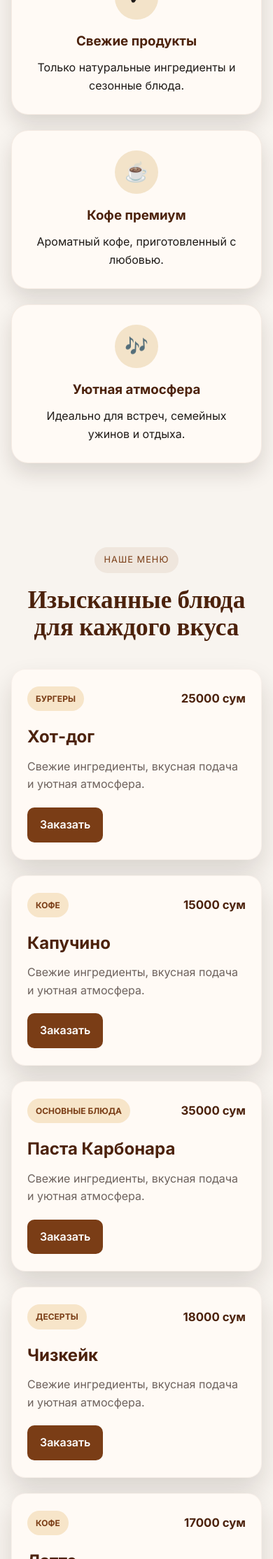
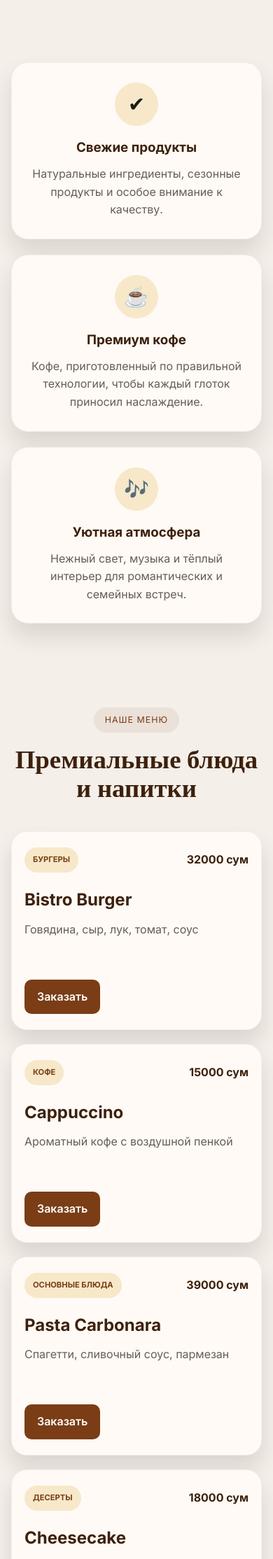
Before and after one commit to atajanqwerty47-prog/cafe-restaurant-website, a Flask app: page / in a window 390 px wide. Shown: the part 792-3020 px from the top of the page at 70% size. Run offline with Flask 3, Linux system fonts and the light colour scheme.

Commit message:
Upgrade cafe landing page with premium restaurant design, gallery, and booking interactions

```diff
--- a/app.py
+++ b/app.py
@@ -3,18 +3,20 @@ from flask import Flask, render_template
 app = Flask(__name__)
 
 products = [
-    {"id": 1, "name": "Хот-дог", "price": "25000", "category": "Бургеры"},
-    {"id": 2, "name": "Капучино", "price": "15000", "category": "Кофе"},
-    {"id": 3, "name": "Паста Карбонара", "price": "35000", "category": "Основные блюда"},
-    {"id": 4, "name": "Чизкейк", "price": "18000", "category": "Десерты"},
-    {"id": 5, "name": "Латте", "price": "17000", "category": "Кофе"},
-    {"id": 6, "name": "Салат Цезарь", "price": "30000", "category": "Салаты"},
+    {"id": 1, "name": "Bistro Burger", "price": "32000", "category": "Бургеры", "desc": "Говядина, сыр, лук, томат, соус"},
+    {"id": 2, "name": "Cappuccino", "price": "15000", "category": "Кофе", "desc": "Ароматный кофе с воздушной пенкой"},
+    {"id": 3, "name": "Pasta Carbonara", "price": "39000", "category": "Основные блюда", "desc": "Спагетти, сливочный соус, пармезан"},
+    {"id": 4, "name": "Cheesecake", "price": "18000", "category": "Десерты", "desc": "Нежный сливочный десерт с ягодами"},
+    {"id": 5, "name": "Latte", "price": "17000", "category": "Кофе", "desc": "Плотный вкус с мягкой текстурой"},
+    {"id": 6, "name": "Caesar Salad", "price": "30000", "category": "Салаты", "desc": "Курица, листья салата, сыр, гренки"},
+    {"id": 7, "name": "Seafood Pasta", "price": "42000", "category": "Основные блюда", "desc": "Морепродукты в нежном соусе"},
+    {"id": 8, "name": "Affogato", "price": "16000", "category": "Десерты", "desc": "Эспрессо с ванильным мороженым"}
 ]
 
 posts = [
-    {"id": 1, "title": "Путешествие по вкусам", "text": "Наша кухня сочетает свежие продукты и уютную атмосферу.", "author": "Admin"},
-    {"id": 2, "title": "JavaScript советы", "text": "10 полезных трюков JS для красивых интерфейсов.", "author": "Admin"},
-    {"id": 3, "title": "CSS макеты", "text": "Грид и Flexbox практика для современных страниц.", "author": "Admin"},
+    {"id": 1, "title": "Наша кухня — это эмоции", "text": "Каждая тарелка готовится с любовью и вниманием к деталям, чтобы вы почувствовали вкус настоящего уюта.", "author": "Шеф-повар"},
+    {"id": 2, "title": "Топ-5 напитков сезона", "text": "Летние и осенние рецепты кофе, смузи и авторских миксов, которые обязательно стоит попробовать.", "author": "Бармен"},
+    {"id": 3, "title": "Как мы создаем атмосферу", "text": "Теплый свет, музыка, натуральные материалы и уютные зоны помогают каждому гостю расслабиться и забыть о суете.", "author": "Менеджер"}
 ]
 
 @app.route('/')
--- a/static/script.js
+++ b/static/script.js
@@ -1,9 +1,15 @@
-document.querySelector('.contact-form')?.addEventListener('submit', function(e) {
+document.querySelector('.contact-form')?.addEventListener('submit', function (e) {
     e.preventDefault();
     alert('Спасибо! Ваша заявка принята. Мы свяжемся с вами в ближайшее время.');
     this.reset();
 });
 
-document.querySelector('.nav-btn')?.addEventListener('click', function() {
+document.querySelector('.nav-btn')?.addEventListener('click', function () {
     alert('Бронирование столика: +998 (71) 123-45-67');
 });
+
+document.querySelectorAll('.menu-item button').forEach(function (button) {
+    button.addEventListener('click', function () {
+        alert('Спасибо! Заказ добавлен в корзину.');
+    });
+});
--- a/static/style.css
+++ b/static/style.css
@@ -1,12 +1,13 @@
 :root {
-    --bg: #f8f4ef;
-    --card: #fffaf5;
+    --bg: #f4efe9;
+    --panel: #fffaf5;
     --primary: #7a3d16;
-    --primary-dark: #4c220c;
+    --primary-dark: #3d210d;
     --accent: #d7a85d;
-    --text: #1f1b18;
-    --muted: #6d625d;
-    --shadow: rgba(35, 22, 17, 0.14);
+    --accent-soft: #f7e8ca;
+    --text: #1d1a17;
+    --muted: #665d57;
+    --shadow: rgba(33, 21, 17, 0.12);
 }
 
 * {
@@ -35,8 +36,13 @@ button, input, textarea {
     font: inherit;
 }
 
+img {
+    max-width: 100%;
+    display: block;
+}
+
 .container {
-    width: min(1120px, calc(100% - 32px));
+    width: min(1180px, calc(100% - 32px));
     margin: 0 auto;
 }
 
@@ -109,23 +116,23 @@ button, input, textarea {
 .overlay {
     position: absolute;
     inset: 0;
-    background: rgba(20, 12, 9, 0.42);
+    background: rgba(18, 13, 10, 0.45);
 }
 
 .hero-content {
     position: relative;
     z-index: 1;
-    max-width: 680px;
+    max-width: 700px;
     color: white;
-    padding: 60px 0;
+    padding: 70px 0;
 }
 
 .eyebrow {
     display: inline-block;
     background: rgba(255,255,255,0.12);
-    padding: 8px 14px;
+    padding: 8px 16px;
     border-radius: 999px;
-    font-size: 0.8rem;
+    font-size: 0.78rem;
     letter-spacing: 0.08em;
     text-transform: uppercase;
     margin-bottom: 20px;
@@ -188,12 +220,12 @@ button, input, textarea {
 }
 
 .feature-card {
-    background: var(--card);
-    border: 1px solid rgba(122, 61, 22, 0.08);
+    background: var(--panel);
     border-radius: 24px;
     padding: 28px 22px;
-    box-shadow: 0 14px 30px var(--shadow);
+    box-shadow: 0 18px 32px var(--shadow);
     text-align: center;
+    border: 1px solid rgba(122, 61, 22, 0.06);
 }
 
 .feature-card span {
@@ -203,8 +235,8 @@ button, input, textarea {
     width: 62px;
     height: 62px;
     border-radius: 50%;
-    background: #f3e3c9;
-    font-size: 1.7rem;
+    background: var(--accent-soft);
+    font-size: 1.8rem;
     margin-bottom: 16px;
 }
 
@@ -213,7 +245,11 @@ button, input, textarea {
     color: var(--primary-dark);
 }
 
-.menu-section, .posts, .contact {
+.feature-card p {
+    color: var(--muted);
+}
+
+.menu-section, .gallery, .posts, .contact {
     padding: 80px 0;
 }
 
@@ -222,25 +258,27 @@ button, input, textarea {
     margin-bottom: 40px;
 }
 
-.section-heading h2, .about-text h2, .contact-text h2 {
+.section-heading h2,
+.story-text h2,
+.contact-text h2 {
     font-family: 'Cormorant Garamond', serif;
-    font-size: clamp(2.2rem, 4vw, 3.5rem);
+    font-size: clamp(2.3rem, 4vw, 3.6rem);
     color: var(--primary-dark);
     line-height: 1.1;
 }
 
 .menu-grid {
     display: grid;
-    grid-template-columns: repeat(3, 1fr);
-    gap: 22px;
+    grid-template-columns: repeat(4, 1fr);
+    gap: 20px;
 }
 
 .menu-item {
-    background: var(--card);
-    border-radius: 20px;
-    padding: 24px 22px;
-    box-shadow: 0 18px 36px var(--shadow);
-    border: 1px solid rgba(122, 61, 22, 0.05);
+    background: var(--panel);
+    border-radius: 22px;
+    padding: 22px 18px;
+    border: 1px solid rgba(122, 61, 22, 0.06);
+    box-shadow: 0 18px 30px var(--shadow);
 }
 
 .item-top {
@@ -248,22 +286,22 @@ button, input, textarea {
     align-items: center;
     justify-content: space-between;
     gap: 12px;
-    margin-bottom: 18px;
+    margin-bottom: 20px;
 }
 
 .category {
     display: inline-flex;
-    background: #f7e5c9;
+    background: var(--accent-soft);
     color: var(--primary);
-    padding: 8px 12px;
+    padding: 9px 12px;
     border-radius: 999px;
-    font-size: 0.75rem;
+    font-size: 0.7rem;
     font-weight: 700;
     text-transform: uppercase;
 }
 
 .price {
-    font-size: 1.05rem;
+    font-size: 1rem;
     font-weight: 700;
     color: var(--primary-dark);
 }
@@ -277,6 +315,7 @@ button, input, textarea {
 .menu-item p {
     color: var(--muted);
     margin-bottom: 20px;
+    min-height: 64px;
 }
 
 .menu-item button {
@@ -421,12 +493,19 @@ button, input, textarea {
     gap: 20px;
 }
 
-@media (max-width: 900px) {
-    .menu-grid, .posts-grid, .feature-grid {
+@media (max-width: 980px) {
+    .menu-grid {
         grid-template-columns: repeat(2, 1fr);
     }
 
-    .about-wrapper, .contact-wrapper {
+    .posts-grid,
+    .feature-grid,
+    .gallery-grid {
+        grid-template-columns: repeat(2, 1fr);
+    }
+
+    .story-grid,
+    .contact-wrapper {
         grid-template-columns: 1fr;
     }
 
@@ -435,9 +514,16 @@ button, input, textarea {
     }
 }
 
-@media (max-width: 600px) {
-    .menu-grid, .posts-grid, .feature-grid {
+@media (max-width: 640px) {
+    .menu-grid,
+    .posts-grid,
+    .feature-grid,
+    .gallery-grid {
         grid-template-columns: 1fr;
+    }
+
+    .gallery-item:nth-child(4) {
+        grid-column: span 1;
     }
 
     .hero {
--- a/templates/index.html
+++ b/templates/index.html
@@ -4,9 +4,10 @@
     <meta charset="UTF-8">
     <meta name="viewport" content="width=device-width, initial-scale=1.0">
     <title>Cafe Royal</title>
+    <meta name="description" content="Cafe Royal — уютное кафе с авторской кухней, кофе и атмосферой для настоящих встреч.">
     <link rel="preconnect" href="https://fonts.googleapis.com">
     <link rel="preconnect" href="https://fonts.gstatic.com" crossorigin>
-    <link href="https://fonts.googleapis.com/css2?family=Cormorant+Garamond:wght@500;700&family=Inter:wght@400;500;600;700&display=swap" rel="stylesheet">
+    <link href="https://fonts.googleapis.com/css2?family=Cormorant+Garamond:wght@500;600;700&family=Inter:wght@400;500;600;700&display=swap" rel="stylesheet">
     <link rel="stylesheet" href="{{ url_for('static', filename='style.css') }}">
 </head>
 <body>
@@ -16,8 +17,8 @@
             <nav class="nav">
                 <a href="#home">Главная</a>
                 <a href="#menu">Меню</a>
-                <a href="#about">О нас</a>
-                <a href="#reviews">Отзывы</a>
+                <a href="#story">История</a>
+                <a href="#gallery">Галерея</a>
                 <a href="#contact">Контакты</a>
             </nav>
             <button class="nav-btn">Забронировать</button>
@@ -29,11 +30,25 @@
             <div class="overlay"></div>
             <div class="container hero-content">
                 <p class="eyebrow">Уют • Вкус • Атмосфера</p>
-                <h1>Вкус, который запоминается</h1>
-                <p class="subtitle">Наслаждайтесь изысканной кухней, ароматным кофе и теплой атмосферой в сердце города.</p>
+                <h1>Вкус, который хочется повторить</h1>
+                <p class="subtitle">Авторская кухня, ароматный кофе и особенная атмосфера для встреч, отдыха и удовольствия.</p>
                 <div class="hero-actions">
                     <a href="#menu" class="btn btn-primary">Посмотреть меню</a>
                     <a href="#contact" class="btn btn-secondary">Связаться</a>
+                </div>
+                <div class="hero-meta">
+                    <div>
+                        <strong>4.9/5</strong>
+                        <span>Средний рейтинг гостей</span>
+                    </div>
+                    <div>
+                        <strong>10+</strong>
+                        <span>Авторских блюд</span>
+                    </div>
+                    <div>
+                        <strong>09:00-23:00</strong>
+                        <span>Рабочие часы</span>
+                    </div>
                 </div>
             </div>
         </section>
@@ -43,17 +58,17 @@
                 <div class="feature-card">
                     <span>✔</span>
                     <h3>Свежие продукты</h3>
-                    <p>Только натуральные ингредиенты и сезонные блюда.</p>
+                    <p>Натуральные ингредиенты, сезонные продукты и особое внимание к качеству.</p>
                 </div>
                 <div class="feature-card">
                     <span>☕</span>
-                    <h3>Кофе премиум</h3>
-                    <p>Ароматный кофе, приготовленный с любовью.</p>
+                    <h3>Премиум кофе</h3>
+                    <p>Кофе, приготовленный по правильной технологии, чтобы каждый глоток приносил наслаждение.</p>
                 </div>
                 <div class="feature-card">
                     <span>🎶</span>
                     <h3>Уютная атмосфера</h3>
-                    <p>Идеально для встреч, семейных ужинов и отдыха.</p>
+                    <p>Нежный свет, музыка и тёплый интерьер для романтических и семейных встреч.</p>
                 </div>
             </div>
         </section>
@@ -62,7 +77,7 @@
             <div class="container">
                 <div class="section-heading">
                     <p class="eyebrow dark">Наше меню</p>
-                    <h2>Изысканные блюда для каждого вкуса</h2>
+                    <h2>Премиальные блюда и напитки</h2>
                 </div>
 
                 <div class="menu-grid">
@@ -73,7 +88,7 @@
                             <span class="price">{{ product.price }} сум</span>
                         </div>
                         <h3>{{ product.name }}</h3>
-                        <p>Свежие ингредиенты, вкусная подача и уютная атмосфера.</p>
+                        <p>{{ product.desc }}</p>
                         <button>Заказать</button>
                     </div>
                     {% endfor %}
@@ -81,22 +96,38 @@
             </div>
         </section>
 
-        <section class="about" id="about">
-            <div class="container about-wrapper">
-                <div class="about-image"></div>
-                <div class="about-text">
+        <section class="story" id="story">
+            <div class="container story-grid">
+                <div class="story-image"></div>
+                <div class="story-text">
                     <p class="eyebrow dark">О нас</p>
                     <h2>Место, где хочется возвращаться</h2>
                     <p>
-                        Cafe Royal — это современное кафе с теплой атмосферой, приятным сервисом и вкусной кухней.
-                        Мы создаем пространство для семейных обедов, романтических ужинов и дружеских встреч.
+                        Cafe Royal — это современное кафе с тёплой атмосферой, внимательным сервисом и душевной кухней.
+                        Мы объединяем классические рецепты и современные вкусы, чтобы каждый гость чувствовал себя как дома.
                     </p>
                     <ul>
-                        <li>Домашняя атмосфера</li>
-                        <li>Профессиональный персонал</li>
-                        <li>Авторские блюда и десерты</li>
-                        <li>Идеальное место для отдыха</li>
+                        <li>Домашняя атмосфера и стильный интерьер</li>
+                        <li>Изысканные блюда и свежая выпечка</li>
+                        <li>Дружелюбный персонал и быстрый сервис</li>
+                        <li>Идеально для ужина, кофе и встреч</li>
                     </ul>
+                </div>
+            </div>
+        </section>
+
+        <section class="gallery" id="gallery">
+            <div class="container">
+                <div class="section-heading">
+                    <p class="eyebrow dark">Галерея</p>
+                    <h2>Вдохновляющие моменты нашей кухни</h2>
+                </div>
+
+                <div class="gallery-grid">
+                    <div class="gallery-item tall"></div>
+                    <div class="gallery-item"></div>
+                    <div class="gallery-item"></div>
+                    <div class="gallery-item wide"></div>
                 </div>
             </div>
         </section>
@@ -105,7 +136,7 @@
             <div class="container">
                 <div class="section-heading">
                     <p class="eyebrow dark">Отзывы</p>
-                    <h2>Что говорят наши гости</h2>
+                    <h2>То, что говорят наши гости</h2>
                 </div>
 
                 <div class="posts-grid">
@@ -125,15 +156,15 @@
                 <div class="contact-text">
                     <p class="eyebrow dark">Контакты</p>
                     <h2>Забронируйте столик</h2>
-                    <p>+998 (71) 123-45-67</p>
-                    <p>г. Ташкент, ул. Улица 1</p>
-                    <p>Пн-Вс: 09:00 - 23:00</p>
+                    <p><strong>Телефон:</strong> +998 (71) 123-45-67</p>
+                    <p><strong>Адрес:</strong> г. Ташкент, ул. Бухарская, 24</p>
+                    <p><strong>Часы:</strong> Пн-Вс: 09:00 - 23:00</p>
                 </div>
 
                 <form class="contact-form">
-                    <input type="text" placeholder="Ваше имя">
-                    <input type="tel" placeholder="Номер телефона">
-                    <textarea placeholder="Ваше сообщение"></textarea>
+                    <input type="text" placeholder="Ваше имя" required>
+                    <input type="tel" placeholder="Номер телефона" required>
+                    <textarea placeholder="Ваше сообщение" required></textarea>
                     <button type="submit" class="btn btn-primary">Отправить</button>
                 </form>
             </div>
```
Also changed, not shown: other parts of static/style.css (+94 -35 lines).
